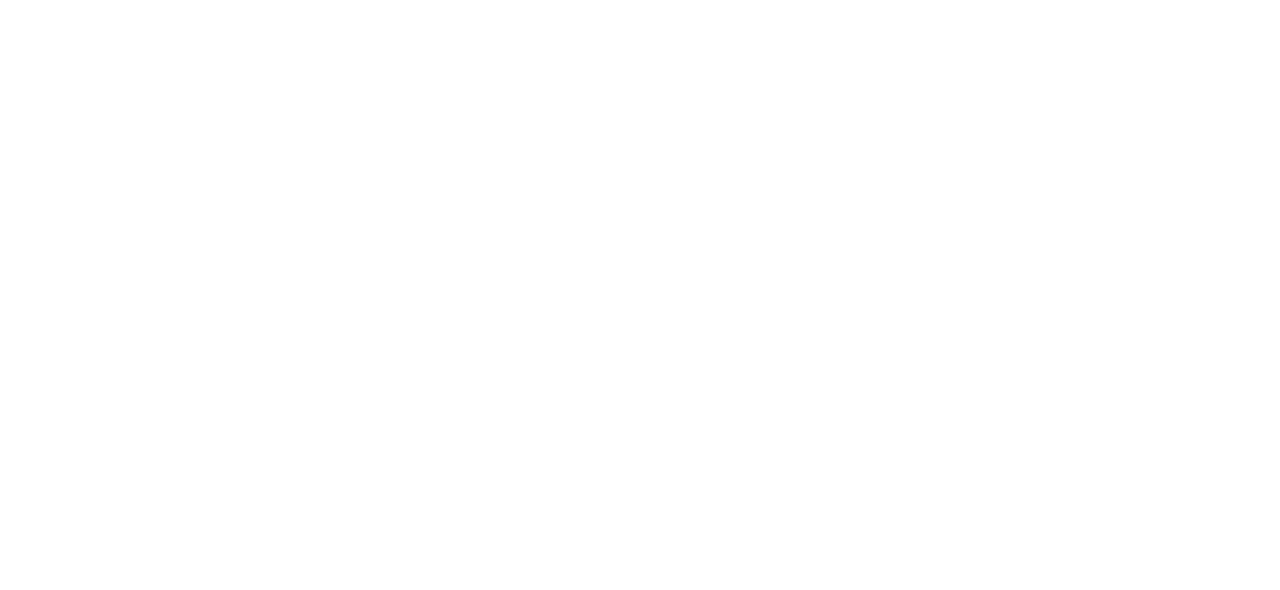
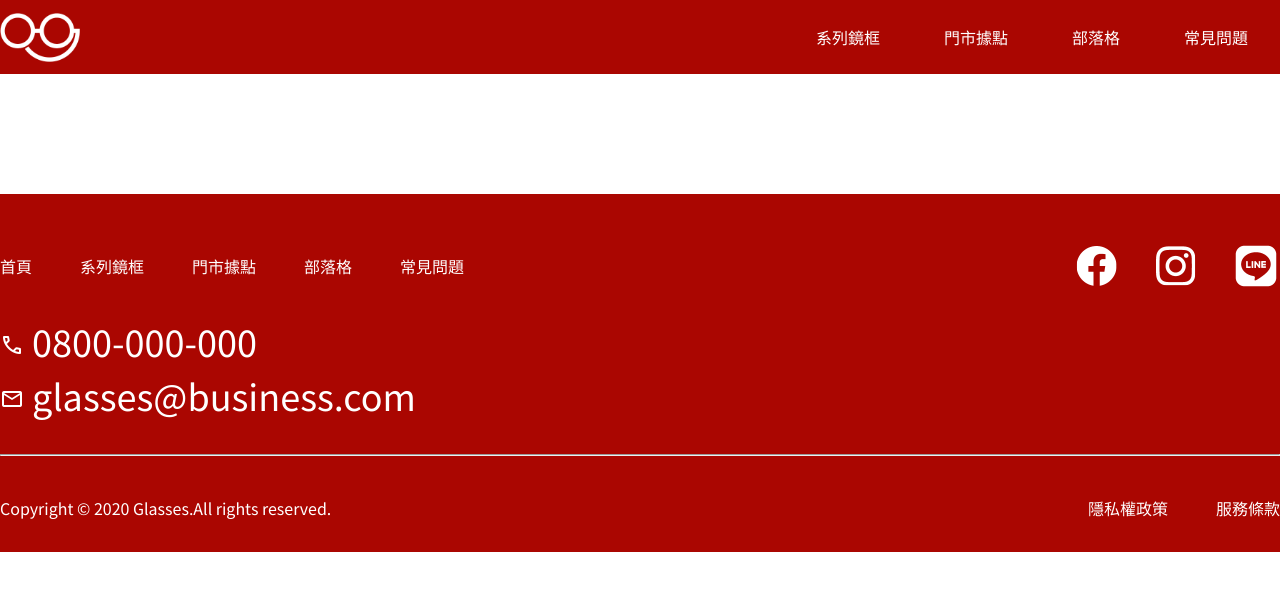
Before and after one commit to Delichaomoon/week3, a plain HTML site: page Index.html in a window 1280 px wide. Drawn offline with nearby package versions, Linux system fonts and the light colour scheme.

Commit message:
header footer layout

```diff
--- a/Index.html
+++ b/Index.html
@@ -1,11 +1,70 @@
 <!DOCTYPE html>
-<html lang="en">
+<html lang="zh-TW">
 <head>
-    <meta charset="UTF-8">
-    <meta name="viewport" content="width=device-width, initial-scale=1.0">
-    <title>第三周-眼鏡形象網站</title>
+  <meta charset="UTF-8">
+  <meta name="viewport" content="width=device-width, initial-scale=1.0">
+  <link rel="stylesheet" href="./css/all.css">
+  <title>第三週-眼鏡形象網站</title>
+  <link rel="preconnect" href="https://fonts.googleapis.com">
+  <link rel="preconnect" href="https://fonts.gstatic.com" crossorigin>
+  <link href="https://fonts.googleapis.com/css2?family=Noto+Sans+TC:wght@400;700&display=swap" rel="stylesheet">
+  <link href="https://fonts.googleapis.com/css2?family=Roboto:ital,wght@0,400;0,700;0,900;1,400;1,900&display=swap" rel="stylesheet">
+  <link rel="stylesheet" href="https://fonts.googleapis.com/css2?family=Material+Symbols+Outlined:opsz,wght,FILL,GRAD@20..48,100..700,0..1,-50..200" />
+  <link rel="stylesheet" href="https://fonts.googleapis.com/css2?family=Material+Symbols+Outlined:opsz,wght,FILL,GRAD@48,400,0,0" />
 </head>
 <body>
+  <header class="bg-red">
+    <div class="container d-flex jc-sb aic">
+      <h1 class="logo"><a href="#">logo</a></h1>
+      <ul class="menu d-flex">
+        <li><a href="#">系列鏡框</a></li>
+        <li><a href="#">門市據點</a></li>
+        <li><a href="#">部落格</a></li>
+        <li><a href="#">常見問題</a></li>
+      </ul>
+    </div>
+  </header>
+<br><br><br><br><br>
 
+  <footer class="bg-red">
+    <div class="container">
+      <div class="footer-choice d-flex jc-sb aic">
+        <ul class="f-menu d-flex">
+          <li><a href="#">首頁</a></li>
+          <li><a href="#">系列鏡框</a></li>
+          <li><a href="#">門市據點</a></li>
+          <li><a href="#">部落格</a></li>
+          <li><a href="#">常見問題</a></li>
+        </ul>
+        <ul class="icon d-flex">
+          <li class="fb"><a href="#"></a></li>
+          <li class="ig"><a href="#"></a></li>
+          <li class="line"><a href="#"></a></li>
+        </ul>
+      </div>
+      <div class="f-contact">
+        <p class="fz36">
+          <span class="material-symbols-outlined">
+          call
+          </span>
+          0800-000-000
+        </p>
+        <p class="fz36">
+          <span class="material-symbols-outlined">
+            mail
+            </span>
+          glasses@business.com
+        </p>
+      </div>
+      <hr>
+      <div class="copyright d-flex jc-sb aic">
+        <p>Copyright © 2020 Glasses.All rights reserved.</p>
+        <ul class="privacy d-flex">
+          <li><a href="#">隱私權政策</a></li>
+          <li><a href="#">服務條款</a></li>
+        </ul>
+      </div>
+    </div>
+  </footer>
 </body>
 </html>
--- a/css/all.css
+++ b/css/all.css
@@ -0,0 +1,35 @@
+@import url(./layout.css/reset.css);
+@import url(./layout.css/header.css);
+@import url(./layout.css/footer.css);
+body{
+  font-family: 'Noto Sans TC', 'Roboto' , sans-serif;
+  line-height: 1.5;
+  box-sizing: border-box;
+}
+img{
+  max-width: 100%;
+  height: auto;
+}
+a{
+  text-decoration: none;
+  color: #fff;
+}
+.container{
+  max-width: 1296px;
+  margin: 0 auto;
+}
+.bg-red{
+  background: #AA0601;
+}
+.d-flex{
+  display: flex;
+}
+.jc-sb{
+  justify-content: space-between;
+}
+.aic{
+  align-items: center;
+}
+.fz36{
+  font-size: 36px;
+}
--- a/css/layout.css/footer.css
+++ b/css/layout.css/footer.css
@@ -0,0 +1,40 @@
+.footer-choice{
+	padding-top: 48px;
+}
+.icon a{
+	display: block;
+	width: 48px;
+	height: 48px;
+	background-size: contain;
+}
+.fb a{
+	background-image: url(../../image/ic-social-fb.png);
+}
+.ig a{
+	background-image: url(../../image/ic_social_ig.png);
+}
+.line a{
+	background-image: url(../../image/ic_social_line.png);
+}
+.f-menu li{
+	padding-right:48px;
+}
+.icon li{
+	padding-left: 32px;
+}
+footer p{
+	color: #fff;
+}
+.f-contact{
+	margin-top: 24px;
+	margin-bottom: 8px;
+}
+.copyright p{
+	padding: 32px 0;
+}
+.privacy li{
+	padding-left: 48px;
+}
+hr{
+	margin-top: 32px;
+}
--- a/css/layout.css/header.css
+++ b/css/layout.css/header.css
@@ -0,0 +1,14 @@
+.logo a{
+	display: block;
+	width: 80px;
+	height: 49px;
+	background-image: url(../../image/logo-white.png);
+	background-size: contain;
+	background-repeat: no-repeat;
+	text-indent: 101%;
+	white-space:nowrap;
+	overflow: hidden;
+}
+.menu li{
+	padding: 25px 32px;
+}
--- a/css/layout.css/reset.css
+++ b/css/layout.css/reset.css
@@ -0,0 +1,43 @@
+html, body, div, span, applet, object, iframe,
+h1, h2, h3, h4, h5, h6, p, blockquote, pre,
+a, abbr, acronym, address, big, cite, code,
+del, dfn, em, img, ins, kbd, q, s, samp,
+small, strike, strong, sub, sup, tt, var,
+b, u, i, center,
+dl, dt, dd, ol, ul, li,
+fieldset, form, label, legend,
+table, caption, tbody, tfoot, thead, tr, th, td,
+article, aside, canvas, details, embed,
+figure, figcaption, footer, header, hgroup,
+menu, nav, output, ruby, section, summary,
+time, mark, audio, video {
+	margin: 0;
+	padding: 0;
+	border: 0;
+	font-size: 100%;
+	font: inherit;
+	vertical-align: baseline;
+}
+/* HTML5 display-role reset for older browsers */
+article, aside, details, figcaption, figure,
+footer, header, hgroup, menu, nav, section {
+	display: block;
+}
+body {
+	line-height: 1;
+}
+ol, ul {
+	list-style: none;
+}
+blockquote, q {
+	quotes: none;
+}
+blockquote:before, blockquote:after,
+q:before, q:after {
+	content: '';
+	content: none;
+}
+table {
+	border-collapse: collapse;
+	border-spacing: 0;
+}
```
